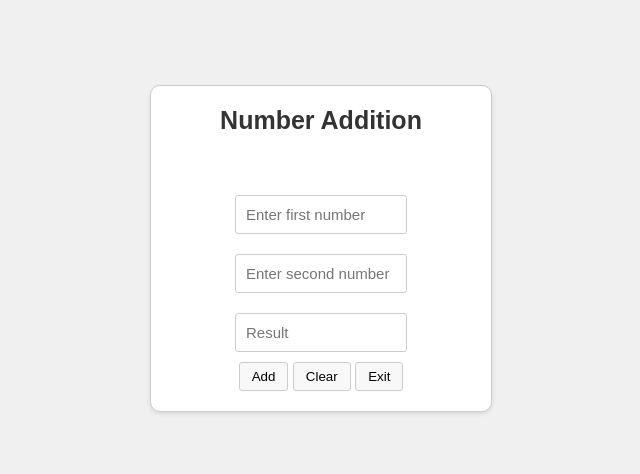
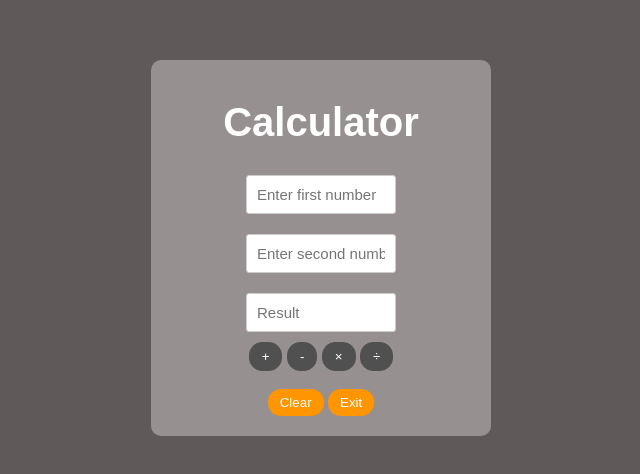
Before and after one commit to jeromelonoy8/Basic-Calculator-Implementation, a plain HTML site: page index.html in a window 1280 px wide. Shown: the part 152-626 px from the top of the page, without its empty margins (319-959 px from the left). Drawn offline with Linux system fonts and the light colour scheme.

Commit message:
I changed the color of the body and the container. I also added functions for subtraction, multiplication, and division, changed their colors, and added a hover effect. Additionally, I changed the color of the container and the title. I also changed the color of the Clear and Exit buttons and slightly modified their shape. Furthermore, I replaced the text for addition, subtraction, division, and multiplication with their respective symbols.

```diff
--- a/app.js
+++ b/app.js
@@ -1,11 +1,31 @@
- function addnumbers()
+function addnumbers(){
+    calculate("+");
+}
+function subs(){
+    calculate("-");
+}
+function multiply(){
+    calculate("*");
+}
+function division(){
+    calculate("/");
+}
+
+function calculate(operator)
 {
     const num1 = parseFloat(document.getElementById('num1').value);
     const num2 = parseFloat(document.getElementById('num2').value);
 
     if(!isNaN(num1) && !isNaN(num2))
     {
-        const result = num1 + num2;
+        let result;
+        switch(operator)
+        {
+            case "+": result = num1 + num2; break;
+            case "-": result = num1 - num2; break;
+            case "*": result = num1 * num2; break;
+            case "/": result = num2 !== 0 ? num1/num2: "Cannot divide by zero"; break;
+        }
         document.getElementById('result').value = result;
     }
     else
--- a/index.html
+++ b/index.html
@@ -1,4 +1,3 @@
-<!DOCTYPE html>
 <html lang="en">
 <head>
     <meta charset="UTF-8">
@@ -9,7 +8,7 @@
 <body>
     <div class="container">
 <div class="calculator">
-    <div class="title">Number Addition</div>
+    <div class="title">Calculator</div>
 
     <div class="input">
     <input type="text" id="num1" placeholder="Enter first number">
@@ -24,9 +23,16 @@
     </div>
 
     <div class = button>
-    <button onclick="addnumbers()">Add</button>
-    <button onclick="Clearbtn()">Clear</button>
-    <button class="exit" onclick="Exitbtn()">Exit</button>
+    <button onclick="addnumbers()">+</button>
+    <button onclick="subs()">-</button>
+    <button onclick="multiply()">×</button>
+    <button onclick="division()">÷</button>
+    </div>
+    <br>
+
+    <div>
+        <button class="clear" onclick="Clearbtn()">Clear</button>
+        <button class="exit" onclick="Exitbtn()">Exit</button>
     </div>
 
 <div>
--- a/style.css
+++ b/style.css
@@ -1,3 +1,4 @@
+
 
         body {
             font-family: Arial, sans-serif;
@@ -7,24 +8,24 @@
             height: 100vh;
             margin: 0;
             padding: 0px;
-            background-color: #f0f0f0;
+            background-color: rgb(95, 89, 89);
         }
 
         .container {
-            border: 1px solid #ccc;
+
             border-radius: 10px;
             padding: 20px;
-            background-color: white;
-            box-shadow: 0 2px 4px rgba(0,0,0,0.1);
+            background-color: rgb(151, 144, 144);
             text-align: center;
             width: 300px;
         }
 
         .title {
-            font-size: 25px;
+            font-size: 40px;
             font-weight: bold;
-            margin-bottom: 50px;
-            color: #333;
+            margin-top: 20px;
+            margin-bottom: 20px;
+            color: #ffffff;
         }
 
         input[type="text"] {
@@ -43,12 +44,32 @@
 
         button {
             padding: 6px 12px;
-            border: 1px solid #ccc;
-            border-radius: 3px;
-            background-color: #f8f8f8;
+            border: 1px solid #505050;
+            border-radius: 13px;
+            background-color: #505050;
+            color: white;
             cursor: pointer;
         }
 
         button:hover {
             background-color: #ccc;
         }
+        button.clear{
+          background-color: #FF9500;
+          color: white;
+          border: #FF9500;
+        }
+        button.clear:hover{
+            background-color: white;
+            color:#FF9500;
+        }
+
+        button.exit{
+            background-color: #FF9500;
+            color: white;
+            border: #FF9500;
+        }
+        button.exit:hover{
+            background-color: white;
+            color:#FF9500;
+        }
```
Lines whose indentation alone changed are shown as unchanged.
